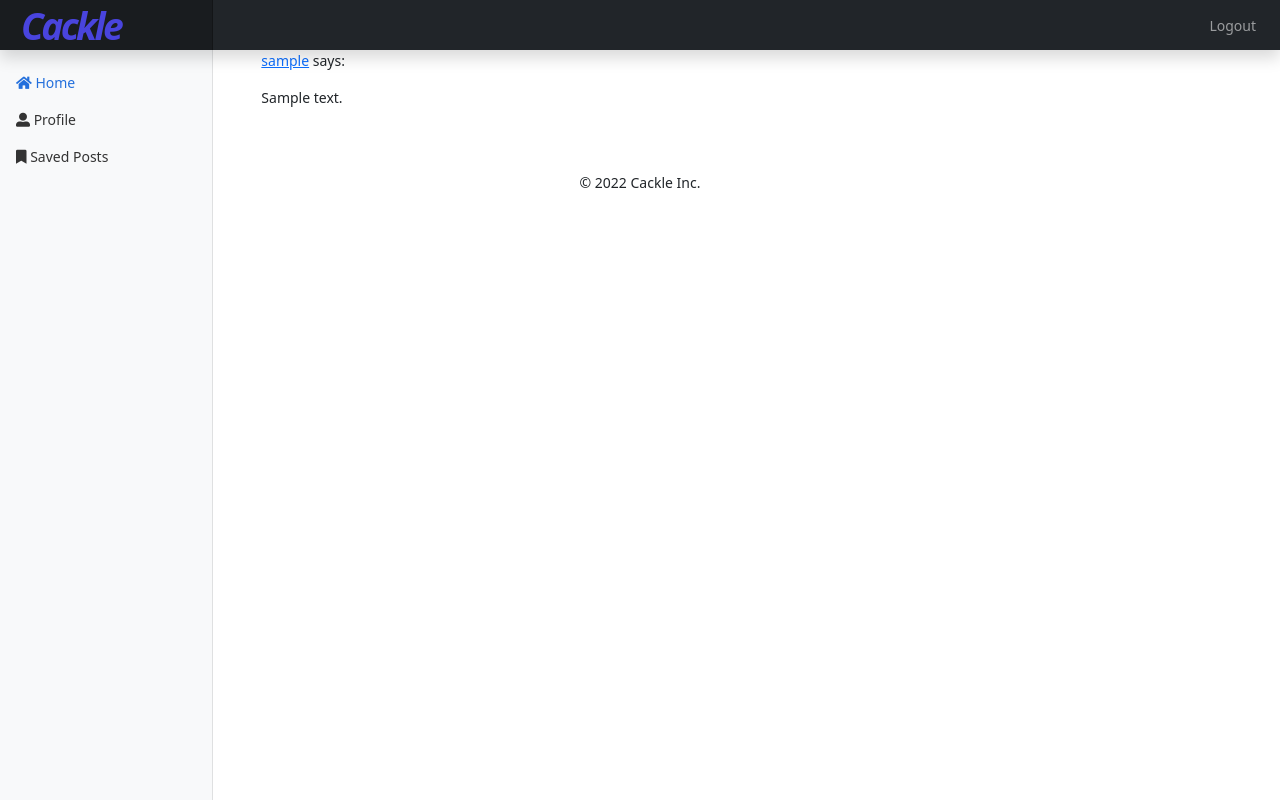
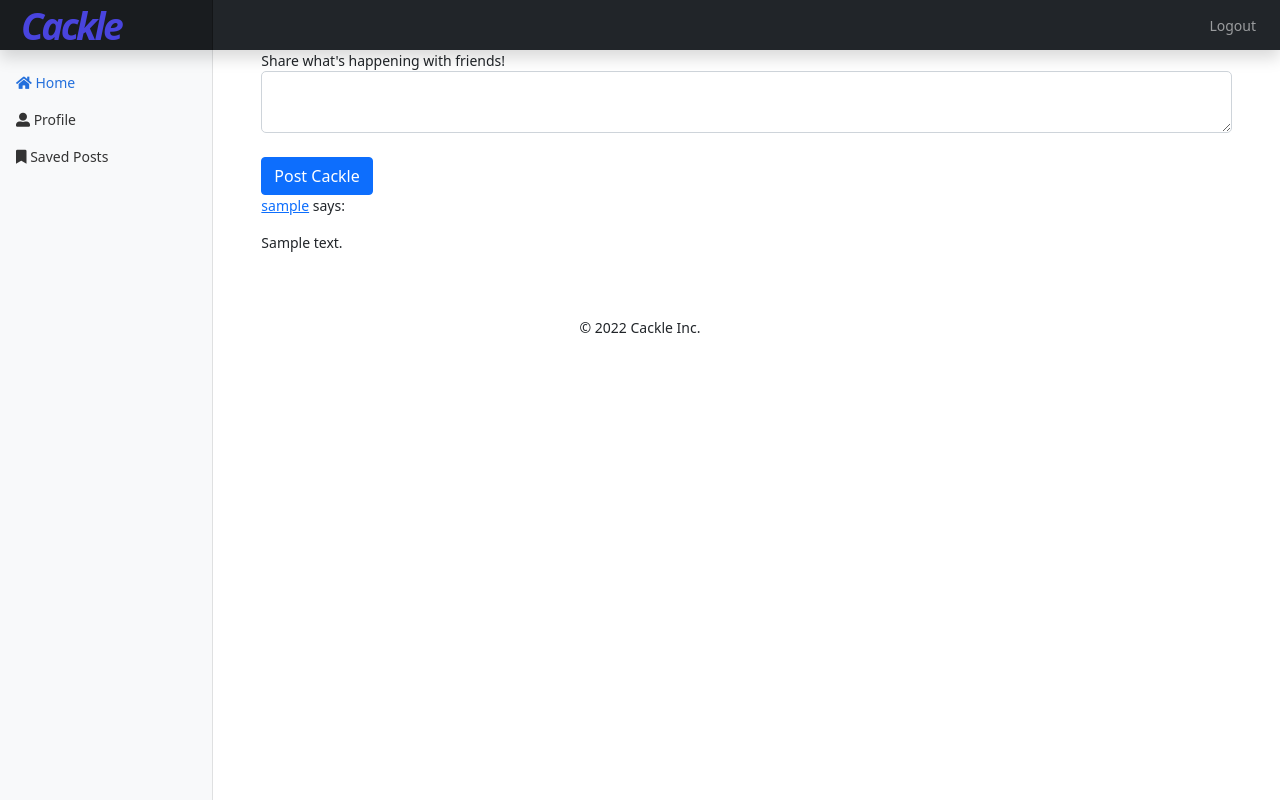
Before and after one commit to dopewevmond/solid-flask, a Flask app: page / in a window 1280 px wide. Run offline with Flask 2, Linux system fonts and the light colour scheme; a user stored in the database is signed in; tables that the repository leaves empty hold one stand-in row (values such as "Sample post"); some libraries are stand-ins or nearby versions.

Commit message:
allow users to make posts

```diff
--- a/cackle/forms.py
+++ b/cackle/forms.py
@@ -45,3 +45,7 @@ class EditProfileForm(FlaskForm):
 
 class EmptyForm(FlaskForm):
     submit = SubmitField('Submit')
+
+class BlogForm(FlaskForm):
+    body = TextAreaField('Share what\'s happening with friends!', validators=[DataRequired('Please type something to share with friends!')])
+    submit = SubmitField('Post Cackle')
--- a/cackle/routes.py
+++ b/cackle/routes.py
@@ -1,6 +1,6 @@
 from cackle import app, db
 from flask import render_template, flash, redirect, url_for, request
-from cackle.forms import LoginForm, SignupForm, EditProfileForm, EmptyForm
+from cackle.forms import LoginForm, SignupForm, EditProfileForm, EmptyForm, BlogForm
 from flask_login import current_user, login_user, logout_user, login_required
 from cackle.models import User, Post
 from datetime import datetime
@@ -12,10 +12,18 @@ def before_request():
         db.session.commit()
 
 @app.route('/')
-@app.route('/home')
+@app.route('/home', methods=['GET', 'POST'])
 @login_required
 def index():
-    return render_template('index.html')
+    posts = current_user.followed_posts()
+    form = BlogForm()
+    if form.validate_on_submit():
+        blog_post = Post(body=form.body.data, user_id=current_user.id, timestamp=datetime.utcnow())
+        db.session.add(blog_post)
+        db.session.commit()
+        flash('The post was made successfully', 'success')
+        return redirect(url_for('index'))
+    return render_template('index.html', form=form, posts=posts)
 
 @app.route('/login', methods=['GET', 'POST'])
 def login():
--- a/cackle/templates/index.html
+++ b/cackle/templates/index.html
@@ -67,12 +67,22 @@
             <div class="container">
                 {% include 'flash.html' %}
 
-                {% with posts = current_user.followed_posts()  %}
-                    {% for post in posts %}
-                        <p><a href="{{ url_for('user', username=post.author.username) }}"> {{post.author.username }}</a> says: </p>
-                        <p>{{ post.body }}</p>
-                    {% endfor %}
-                {% endwith %}
+                <form action="{{ url_for('index')}}" method="post" novalidate>
+                    {{ form.hidden_tag() }}
+                    <div class="mb-4">
+                        <label for="blogpost">{{form.body.label}}</label>
+                        {{ form.body(class='form-control', id='blogpost') }}
+                        {% for error in form.body.errors %}
+                            <small class="text-danger"> {{ error }}</small>
+                        {% endfor %}
+                    </div>
+                    {{ form.submit(class='btn btn-primary') }}
+                </form>
+
+                {% for post in posts %}
+                    <p><a href="{{ url_for('user', username=post.author.username) }}"> {{post.author.username }}</a> says: </p>
+                    <p>{{ post.body }}</p>
+                {% endfor %}
             </div>
         {% endblock %}
       </div>
```
Also changed, not shown: cackle/app.db.
